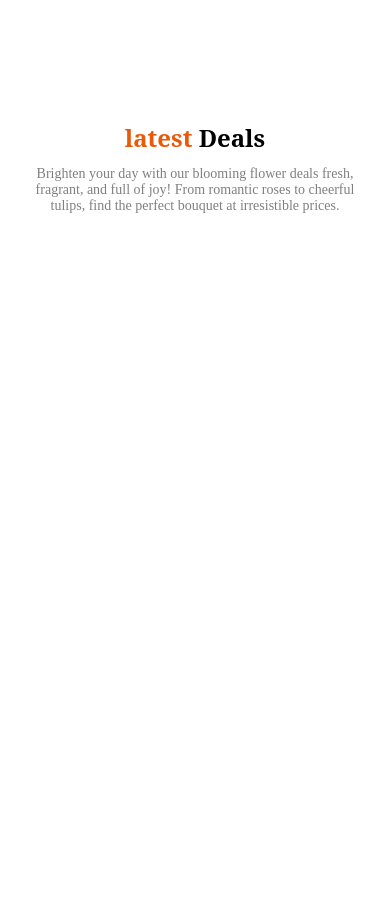
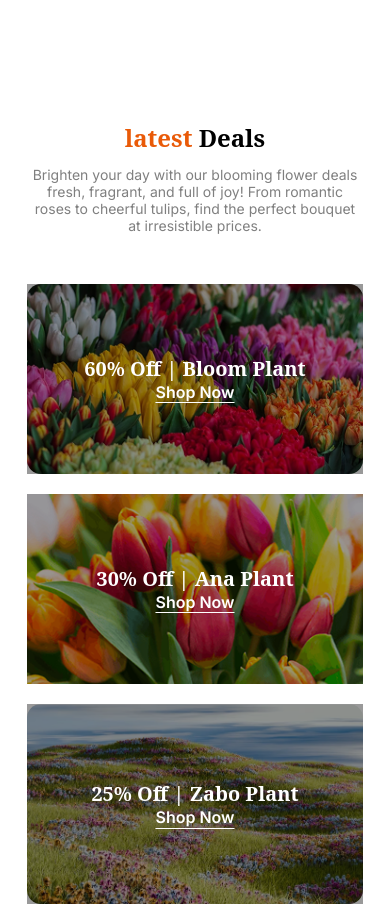
Before and after one commit to mr-robin-x/B12A02-Responsive-Flowers, a plain HTML site: page index.html in a window 390 px wide. Shown: the part 2880-3784 px from the top of the page. Before the commit the page ends 3214 px from the top, so only its background shows below. Drawn offline with Linux system fonts and the light colour scheme.

Commit message:
offers-section_has_finised_and_also_added_responsive_mobile_desing

```diff
--- a/index.html
+++ b/index.html
@@ -199,12 +199,41 @@
         <h2 class="latest-deals-title noto-serif">
           <span id="latest">latest</span> Deals
         </h2>
-        <p class="latest-deals-description">
+        <p class="latest-deals-description inter">
           Brighten your day with our blooming flower deals fresh, fragrant, and
           full of joy! From romantic roses to cheerful tulips, find the perfect
           bouquet at irresistible prices.
         </p>
       </section>
+      <!-- latest-deals-section-ends-here -->
+      <section class="offer-section container">
+        <div class="offer-left">
+          <div class="small-offer">
+            <div class="first-offer">
+              <div class="overlay"></div>
+              <h3 class="small-offer-heading noto-serif">
+                60% Off | Bloom Plant
+              </h3>
+              <button class="offer-btn1 inter">Shop Now</button>
+            </div>
+            <div class="second-offer">
+              <div class="overlay"></div>
+              <h3 class="small-offer-heading noto-serif">
+                30% Off | Ana Plant
+              </h3>
+              <button class="offer-btn1 inter">Shop Now</button>
+            </div>
+          </div>
+        </div>
+        <div class="offer-right">
+          <div class="big-offer">
+            <div class="overlay"></div>
+            <h3 class="big-offer-heading noto-serif">25% Off | Zabo Plant</h3>
+            <button class="offer-btn2 inter">Shop Now</button>
+          </div>
+        </div>
+      </section>
+      <!-- offer-section-ednd-here -->
     </main>
   </body>
 </html>
--- a/style/style.css
+++ b/style/style.css
@@ -212,6 +212,115 @@
   color: rgba(0, 0, 0, 0.5);
 }
 /* latest-deals-section-ends-here */
+/* offer-section-starts-from-here */
+.offer-section {
+  display: flex;
+  gap: 28px;
+}
+.small-offer {
+  display: flex;
+  flex-direction: column;
+  gap: 28px;
+  height: 400px;
+}
+.offer-left {
+  flex-grow: 1;
+}
+.offer-right {
+  flex-grow: 3;
+}
+.first-offer {
+  background-image: url(../assets/deal-bloom.png);
+  background-size: cover;
+  width: 100%;
+  height: 100%;
+  flex: 1;
+  border-radius: 14px;
+  display: flex;
+  flex-direction: column;
+  justify-content: center;
+  background-repeat: no-repeat;
+  align-items: center;
+  position: relative;
+  z-index: 2;
+}
+.second-offer {
+  background-image: url(../assets/deal-ana.png);
+  background-size: cover;
+  height: 100%;
+  width: 100%;
+  flex: 1;
+  border-radius: 14px;
+  display: flex;
+  flex-direction: column;
+  justify-content: center;
+  background-repeat: no-repeat;
+  align-items: center;
+  position: relative;
+  z-index: 2;
+}
+.overlay {
+  position: absolute;
+  width: 100%;
+  height: 100%;
+  background-color: rgba(0, 0, 0, 0.4);
+  z-index: 1;
+}
+.offer-right {
+  background-image: url(../assets/deal-zabo.png);
+  background-size: cover;
+  height: 400px;
+  border-radius: 22px;
+}
+.small-offer-heading {
+  font-size: 1.25rem;
+  font-weight: 700;
+  color: rgba(255, 255, 255, 1);
+  position: relative;
+  z-index: 2;
+  text-shadow: 0 4px 4px 0 rgba(0, 0, 0, 0.25);
+}
+.big-offer {
+  position: relative;
+  z-index: 2;
+  height: 100%;
+  width: 100%;
+  display: flex;
+  flex-direction: column;
+  justify-content: center;
+  background-repeat: no-repeat;
+  align-items: center;
+}
+.big-offer-heading {
+  font-size: 2.5rem;
+  font-weight: 700;
+  color: rgba(255, 255, 255, 1);
+  position: relative;
+  z-index: 2;
+}
+.offer-btn1 {
+  font-size: 1rem;
+  font-weight: 600;
+  text-decoration: underline;
+  border: none;
+  color: rgba(255, 255, 255, 1);
+  position: relative;
+  z-index: 2;
+  background-color: inherit;
+  text-underline-offset: 3.5px;
+}
+.offer-btn2 {
+  font-size: 1.75rem;
+  font-weight: 600;
+  text-decoration: underline;
+  border: none;
+  color: rgba(255, 255, 255, 1);
+  position: relative;
+  z-index: 2;
+  background-color: inherit;
+  text-underline-offset: 5px;
+}
+/* offer-section-starts-from-here */
 /* responsive-mobile-device */
 
 @media screen and (max-width: 393px) {
@@ -352,6 +461,9 @@
     padding-left: 20px;
   }
   /* plant-lover-section-ends-here */
+  .latest-deals {
+    margin-bottom: 50px;
+  }
   .latest-deals-title {
     text-align: center;
     font-size: 1.5rem;
@@ -369,7 +481,48 @@
     text-align: center;
     color: rgba(0, 0, 0, 0.5);
   }
+
   /* latest-deals-section-ends-here */
+  /* offer-section-starts-from-here */
+  .offer-section {
+    flex-direction: column;
+    gap: 20px;
+    max-width: 336px;
+  }
+  .small-offer {
+    flex-direction: column;
+    gap: 20px;
+    height: 400px;
+  }
+
+  .first-offer {
+    flex: 1;
+    border-radius: 14px;
+  }
+  .second-offer {
+    flex: 1;
+    border-radius: 0px;
+  }
+
+  .offer-right {
+    height: 200px;
+    border-radius: 14px;
+  }
+  .small-offer-heading {
+    font-size: 1.25rem;
+  }
+
+  .big-offer-heading {
+    font-size: 1.25rem;
+  }
+  .offer-btn1 {
+    font-size: 1rem;
+    text-underline-offset: 4px;
+  }
+  .offer-btn2 {
+    font-size: 1rem;
+  }
+  /* offer-section-ends-here */
 }
 
 @media screen and (min-width: 393px) and (max-width: 488px) {
@@ -508,7 +661,7 @@
   /* plant-lover-section-ends-here */
   /* latest-deals-section-starts-from-here */
   .latest-deals {
-    margin-bottom: 51px;
+    margin-bottom: 50px;
   }
   .latest-deals-title {
     text-align: center;
@@ -528,6 +681,46 @@
     color: rgba(0, 0, 0, 0.5);
   }
   /* latest-deals-section-ends-here */
+  /* offer-section-starts-from-here */
+  .offer-section {
+    flex-direction: column;
+    gap: 20px;
+    max-width: 416px;
+  }
+  .small-offer {
+    flex-direction: column;
+    gap: 20px;
+    height: 400px;
+  }
+
+  .first-offer {
+    flex: 1;
+    border-radius: 14px;
+  }
+  .second-offer {
+    flex: 1;
+    border-radius: 0px;
+  }
+
+  .offer-right {
+    height: 200px;
+    border-radius: 14px;
+  }
+  .small-offer-heading {
+    font-size: 1.25rem;
+  }
+
+  .big-offer-heading {
+    font-size: 1.25rem;
+  }
+  .offer-btn1 {
+    font-size: 1rem;
+    text-underline-offset: 4px;
+  }
+  .offer-btn2 {
+    font-size: 1rem;
+  }
+  /* offer-section-ends-here */
 }
 
 @media screen and (min-width: 488px) and (max-width: 580px) {
@@ -662,7 +855,7 @@
   /* plant-lover-section-ends-here */
   /* latest-deals-section-starts-from-here */
   .latest-deals {
-    margin-bottom: 51px;
+    margin-bottom: 50px;
   }
   .latest-deals-title {
     text-align: center;
@@ -682,4 +875,44 @@
     color: rgba(0, 0, 0, 0.5);
   }
   /* latest-deals-section-ends-here */
+  /* offer-section-starts-from-here */
+  .offer-section {
+    flex-direction: column;
+    gap: 20px;
+    max-width: 490px;
+  }
+  .small-offer {
+    flex-direction: column;
+    gap: 20px;
+    height: 400px;
+  }
+
+  .first-offer {
+    flex: 1;
+    border-radius: 14px;
+  }
+  .second-offer {
+    flex: 1;
+    border-radius: 0px;
+  }
+
+  .offer-right {
+    height: 200px;
+    border-radius: 14px;
+  }
+  .small-offer-heading {
+    font-size: 1.25rem;
+  }
+
+  .big-offer-heading {
+    font-size: 1.25rem;
+  }
+  .offer-btn1 {
+    font-size: 1rem;
+    text-underline-offset: 4px;
+  }
+  .offer-btn2 {
+    font-size: 1rem;
+  }
+  /* offer-section-ednd-here */
 }
```
